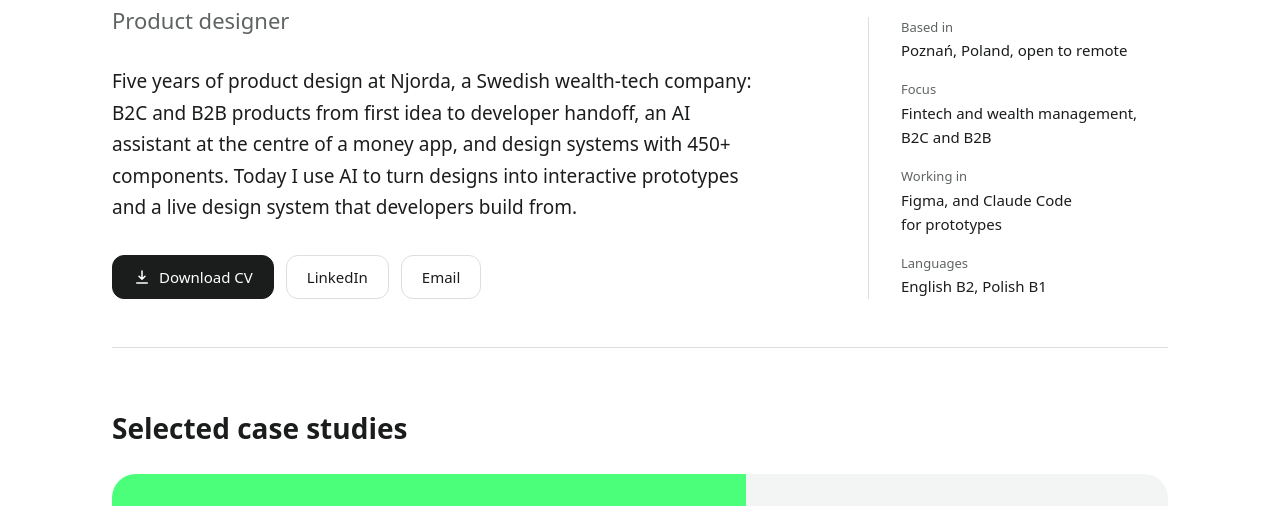
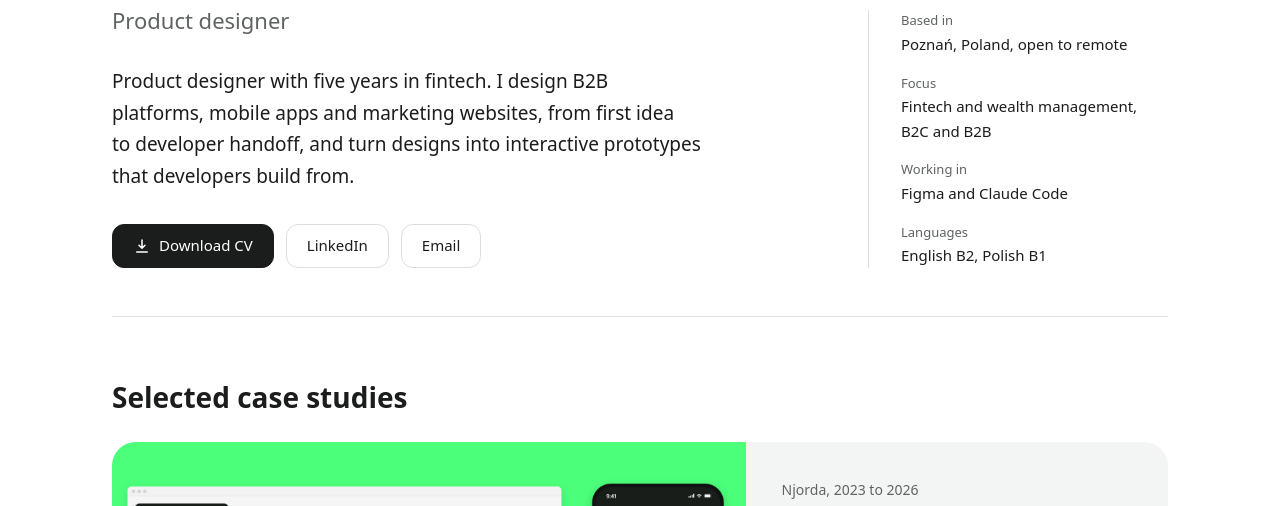
Before and after one commit to hanna-shyrayeva/hanna-shyrayeva.github.io, a plain HTML site: page index.html in a window 1280 px wide. Shown: the part 214-720 px from the top of the page. Drawn offline with Linux system fonts and the light colour scheme; a web font is replaced by a local one.

Commit message:
Shorter intro on the home page; Working in: Figma and Claude Code
Co-Authored-By: Claude Opus 5.5 <noreply@anthropic.com>

```diff
--- a/index.html
+++ b/index.html
@@ -193,7 +193,7 @@
     <div>
       <h1 data-type>Hanna Shyrayeva</h1>
       <p class="role" data-reveal>Product designer</p>
-      <p class="lede" data-reveal>Five years of product design at Njorda, a Swedish wealth-tech company: B2C and B2B products from first idea to developer handoff, an AI assistant at the centre of a money app, and design systems with 450+ components. Today I use AI to turn designs into interactive prototypes and a live design system that developers build from.</p>
+      <p class="lede" data-reveal>Product designer with five years in fintech. I design B2B platforms, mobile apps and marketing websites, from first idea to developer handoff, and turn designs into interactive prototypes that developers build from.</p>
       <div class="actions" data-reveal>
         <a class="btn btn--main" href="Hanna_Shyrayeva_CV.pdf" download>
           <svg viewBox="0 0 24 24" fill="none" stroke="currentColor" stroke-width="2" stroke-linecap="round" stroke-linejoin="round" aria-hidden="true"><path d="M12 4v11m0 0l-4-4m4 4l4-4M5 20h14"/></svg>Download CV</a>
@@ -204,7 +204,7 @@
     <ul class="facts" data-reveal>
       <li><span>Based in</span>Poznań, Poland, open to remote</li>
       <li><span>Focus</span>Fintech and wealth management, B2C and B2B</li>
-      <li><span>Working in</span>Figma, and Claude Code for prototypes</li>
+      <li><span>Working in</span>Figma and Claude Code</li>
       <li><span>Languages</span>English B2, Polish B1</li>
     </ul>
   </section>
```
